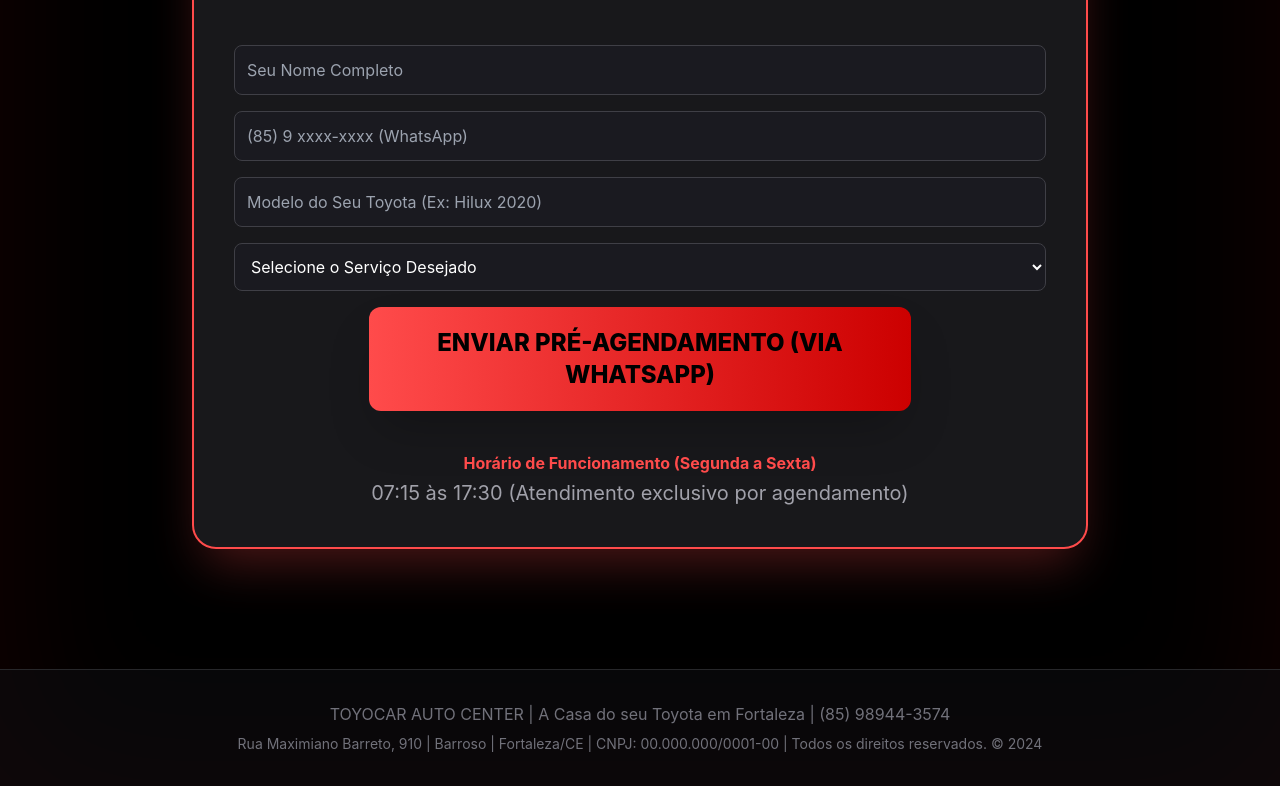
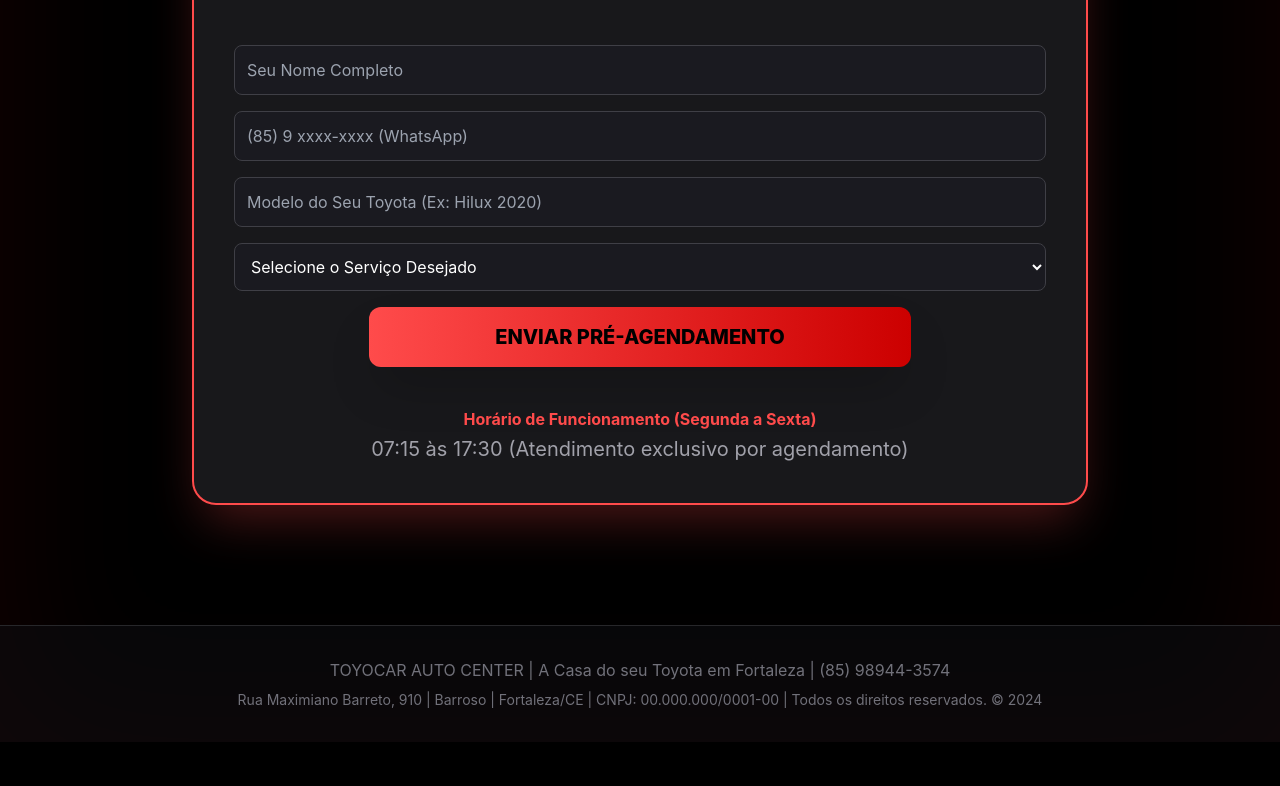
Before and after one commit to ToyocarCE/ok, a plain HTML site: page index.html in a window 1280 px wide. Shown: the part 4196-4982 px from the top of the page. After the commit the page ends 4938 px from the top, so only its background shows below. Drawn offline with nearby package versions, Linux system fonts and the light colour scheme.

```diff
--- a/index.html
+++ b/index.html
@@ -299,7 +299,7 @@
             <!-- Coluna 1: Carrossel da Sala do Cliente -->
             <div class="relative">
                 <!-- TÍTULO ACIMA DO CARROSSEL -->
-                <p class="text-2xl font-bold text-accent-red mb-4 mt-2 text-center md:text-left">Sala do Cliente Climatizada</p>
+                <p class="text-2xl font-bold text-accent-red mb-4 mt-2 %>%text-center md:text-left">Sala do Cliente Climatizada</p>
                 <div id="customer-room-carousel" class="relative rounded-xl overflow-hidden shadow-2xl border border-zinc-700 h-64 md:h-80 w-full">
                     <!-- Imagem 1 (ativa) -->
                     <img
@@ -388,9 +388,9 @@
                     <option value="Outro Serviço">Outro Serviço (Detalhar no WhatsApp)</option>
                 </select>
 
-                <!-- Botão que CHAMA A FUNÇÃO sendWhatsApp() - AJUSTE RESPONSIVO FEITO AQUI -->
-                <button onclick="sendWhatsApp()" class="inline-block gradient-button w-full sm:w-2/3 mx-auto text-black font-extrabold py-5 px-16 rounded-xl text-2xl shadow-2xl uppercase mt-6">
-                    ENVIAR PRÉ-AGENDAMENTO (VIA WHATSAPP)
+                <!-- Botão que CHAMA A FUNÇÃO sendWhatsApp() - AGORA MENOR E COM TEXTO SIMPLIFICADO -->
+                <button onclick="sendWhatsApp()" class="inline-block gradient-button w-full sm:w-2/3 mx-auto text-black font-extrabold py-4 px-8 rounded-xl text-xl shadow-2xl uppercase mt-6">
+                    ENVIAR PRÉ-AGENDAMENTO
                 </button>
             </div>
 
```
